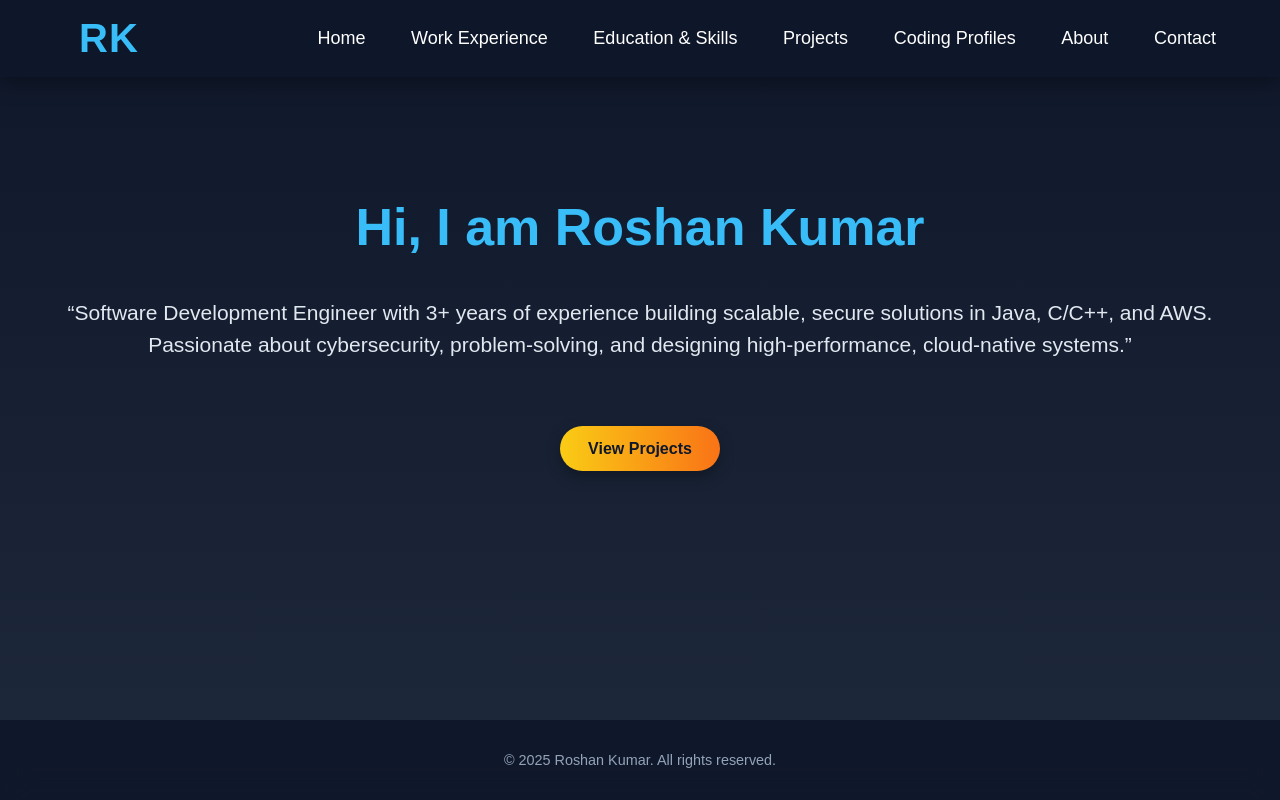
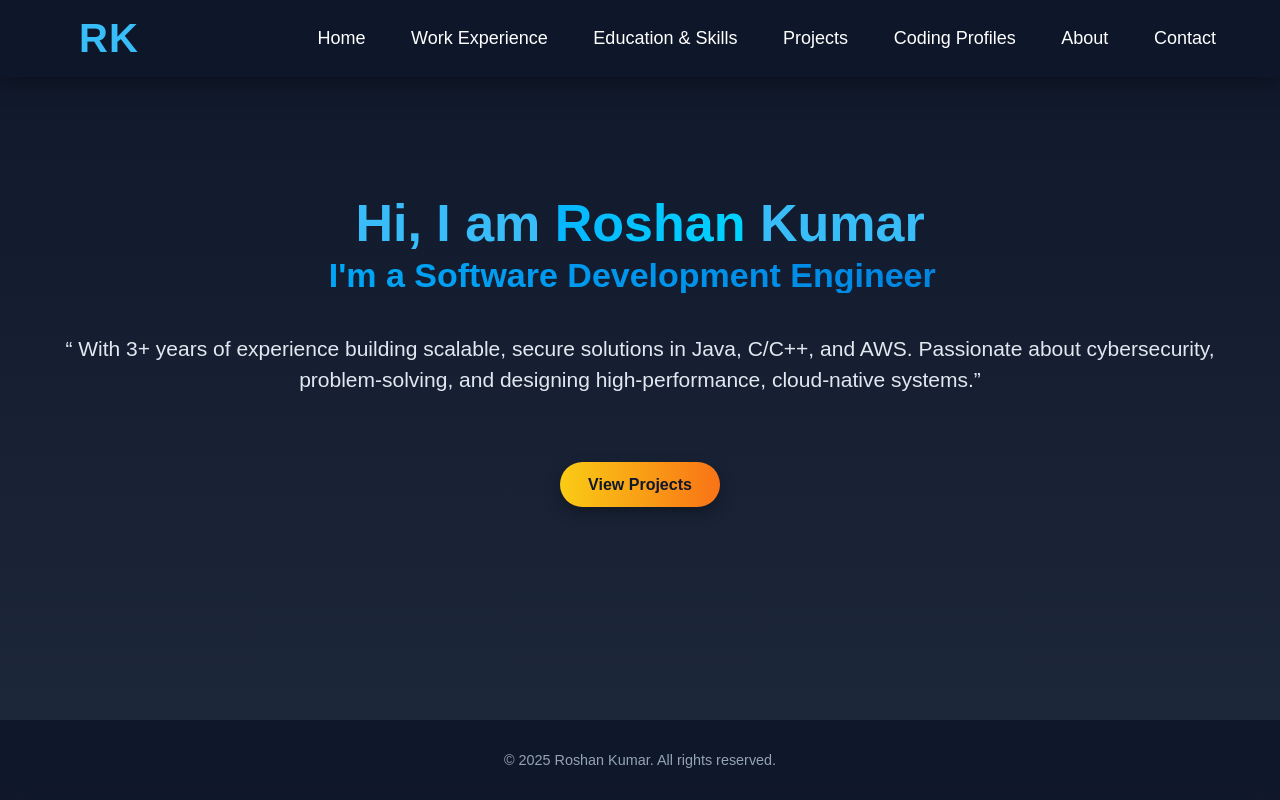
Before and after one commit to roshankr1998/myportfolio, a React (Create React App) app: page / in a window 1280 px wide. Built offline with nearby package versions, Linux system fonts and the light colour scheme.

Commit message:
final commit

```diff
--- a/src/App.css
+++ b/src/App.css
@@ -46,6 +46,51 @@ header {
   backdrop-filter: blur(12px);
   box-shadow: 0 6px 20px rgba(0,0,0,0.35);
   transition: all 0.3s ease;
+}
+
+/* Home heading and role styles (match screenshot color pattern) */
+.home h1 {
+  font-size: clamp(34px, 6vw, 72px);
+  line-height: 1.02;
+  font-weight: 800;
+  color: #f8fafc; /* near-white for the main heading */
+  margin-bottom: 0.6rem;
+}
+
+.home h1 .nameAccent {
+  font-weight: 900;
+  /* brighter cyan-turquoise gradient to match the image */
+  background: linear-gradient(90deg, #06b6ff 0%, #00d4ff 100%);
+  -webkit-background-clip: text;
+  -webkit-text-fill-color: transparent;
+  background-clip: text;
+  color: transparent;
+}
+
+.home h1 .role {
+  display: block;
+  margin-top: 8px;
+  font-size: clamp(20px, 3.5vw, 34px);
+  font-weight: 800;
+  /* slightly darker cyan gradient for emphasis */
+  background: linear-gradient(90deg, #00b4ff 0%, #0077d9 100%);
+  -webkit-background-clip: text;
+  -webkit-text-fill-color: transparent;
+  background-clip: text;
+  color: transparent;
+}
+
+.cursor {
+  display: inline-block;
+  margin-left: 6px;
+  color: #00b4ff;
+  animation: blink 1.4s steps(1) infinite;
+}
+
+@keyframes blink {
+  0% { opacity: 1; }
+  50% { opacity: 0; }
+  100% { opacity: 1; }
 }
 
 header .logo {
--- a/src/pages/About.js
+++ b/src/pages/About.js
@@ -10,7 +10,7 @@ export default function About() {
           <div className="about-text-container">
             <h2 className="section-title">About Me</h2>
             <p className="about-text">
-              I’m a Software Development Engineer (Member Technical) at Broadridge, based in Bengaluru, with over 2 years of experience building scalable and reliable solutions for the financial services industry. I have a strong foundation in Java, C, C++, ASP.NET, and HTML, and I leverage cloud technologies such as AWS to design secure, high-performance systems. I enjoy solving complex problems, optimizing applications, and collaborating with cross-functional teams to deliver robust software.
+              I’m a Software Development Engineer (Senior Member Technical) at Broadridge, based in Bengaluru, with over 3+ years of experience building scalable and reliable solutions for the financial services industry. I have a strong foundation in Java, C, C++, ASP.NET, and HTML, and I leverage cloud technologies such as AWS to design secure, high-performance systems. I enjoy solving complex problems, optimizing applications, and collaborating with cross-functional teams to deliver robust software.
             </p>
 
             <h2 className="section-subtitle">Looking Forward</h2>
--- a/src/pages/Home.js
+++ b/src/pages/Home.js
@@ -1,13 +1,65 @@
-import React from "react";
-import { RxFontSize } from "react-icons/rx";
+import React, { useState, useEffect } from "react";
 import { Link } from "react-router-dom";
 
 export default function Home() {
+  const roles = [
+    "Software Development Engineer",
+    "Web Developer",
+    "Competitive Programmer",
+  ];
+
+  const [index, setIndex] = useState(0);
+  const [text, setText] = useState("");
+  const [deleting, setDeleting] = useState(false);
+
+  useEffect(() => {
+    const current = roles[index];
+    let timeout;
+
+    // Slower typing & deleting for a calmer animation
+    const TYPING_SPEED = 150; // ms per character while typing
+    const DELETING_SPEED = 90; // ms per character while deleting
+    const PAUSE_ON_FULL = 2000; // ms pause when a role is fully typed
+
+    if (!deleting) {
+      if (text.length < current.length) {
+        timeout = setTimeout(() => setText(current.slice(0, text.length + 1)), TYPING_SPEED);
+      } else {
+        // pause on full word
+        timeout = setTimeout(() => setDeleting(true), PAUSE_ON_FULL);
+      }
+    } else {
+      if (text.length > 0) {
+        timeout = setTimeout(() => setText(current.slice(0, text.length - 1)), DELETING_SPEED);
+      } else {
+        setDeleting(false);
+        setIndex((i) => (i + 1) % roles.length);
+      }
+    }
+
+    return () => clearTimeout(timeout);
+  }, [text, deleting, index]);
+
   return (
     <section className="home">
-      <h1>Hi, I am Roshan Kumar</h1>
-      <p>“Software Development Engineer with 3+ years of experience building scalable, secure solutions in Java, C/C++, and AWS. Passionate about cybersecurity, problem-solving, and designing high-performance, cloud-native systems.”</p>
-      <Link to="/projects" className="btn">View Projects</Link>
+      <h1>
+        Hi, I am <span className="nameAccent">Roshan</span> Kumar
+        <br />
+        <span className="role">I'm a {text}
+          <span className="cursor">|</span>
+        </span>
+      </h1>
+
+      <p>
+        “ With 3+ years of experience building
+        scalable, secure solutions in Java, C/C++, and AWS. Passionate about
+        cybersecurity, problem-solving, and designing high-performance,
+        cloud-native systems.”
+      </p>
+
+      <Link to="/projects" className="btn">
+        View Projects
+      </Link>
     </section>
   );
 }
```
